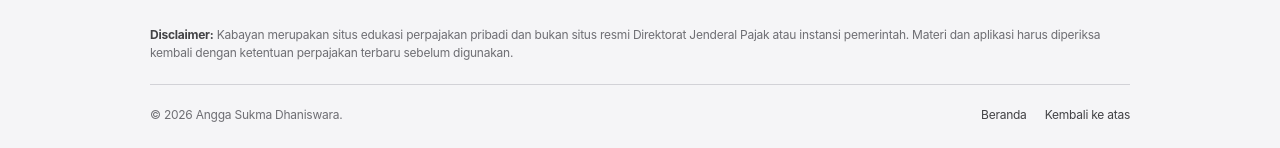
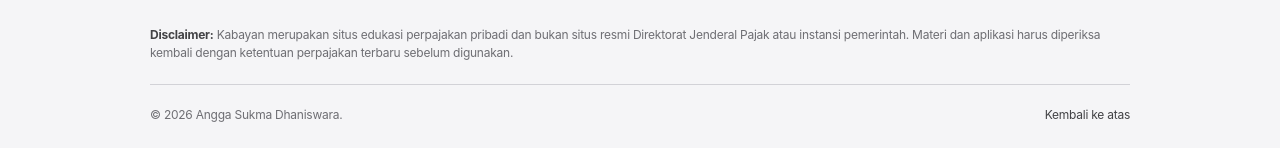
Before and after one commit to dhaniswara86/dhaniswara86.github.io, a Jekyll site: the page built from artikel.html, in a window 1280 px wide and 900 px high, scrolled down 1591 px. Shown: the part 749-897 px from the top of the window. Built offline with Jekyll 4.4.1, drawn with Linux system fonts in a browser that asks for light colours.

Commit message:
Format footer HTML for better readability

```diff
--- a/_includes/site-footer.html
+++ b/_includes/site-footer.html
@@ -8,10 +8,12 @@
   </div>
 
   <div class="footer-inner">
-    <p>© <span id="currentYear"></span> Angga Sukma Dhaniswara.</p>
+    <p>
+      © <span id="currentYear"></span>
+      Angga Sukma Dhaniswara.
+    </p>
 
     <div class="footer-links">
-      <a href="{{ '/' | relative_url }}">Beranda</a>
       <a href="#top">Kembali ke atas</a>
     </div>
   </div>
```
